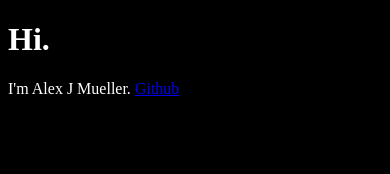
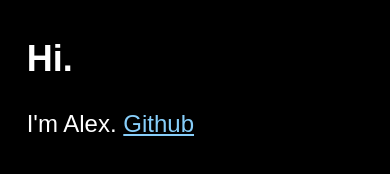
Before and after one commit to alexjmu/alexjmu-site, a plain HTML site: page www/index.html in a window 390 px wide. Drawn offline with Linux system fonts and the light colour scheme.

Commit message:
readable on mobile

```diff
--- a/www/index.html
+++ b/www/index.html
@@ -12,14 +12,45 @@
       body {
         background-color: black;
         color: white;
-        font-family: "Times New Roman", Times, serif;
+        font-family: Arial, Helvetica, sans-serif;
+      }
+      section {
+        font-size: 1.5em;
+      }
+      a {
+        color: lightskyblue;
+      }
+      a:visited {
+        color: lightskyblue;
+      }
+      a:hover {
+        color: lightblue;
+      }
+      .container {
+        display: flex;
+        justify-content: flex-start;
+        flex-direction: row;
+        margin: 0 30%;
+      }
+      /* small margin looks better on mobile */
+      @media (max-width: 500px) {
+        .container {
+          margin: 0 5%;
+        }
       }
     </style>
   </head>
 
   <body>
-    <h1>Hi.</h1>
-    <p>I'm Alex J Mueller. <a href="https://github.com/alexjmu">Github</a></p>
+    <div class="container">
+      <section>
+        <h1>Hi.</h1>
+        <p>
+          I'm Alex.
+          <a href="https://github.com/alexjmu">Github</a>
+        </p>
+      </section>
+    </div>
   </body>
   <!-- Hello :) -->
 </html>
```
